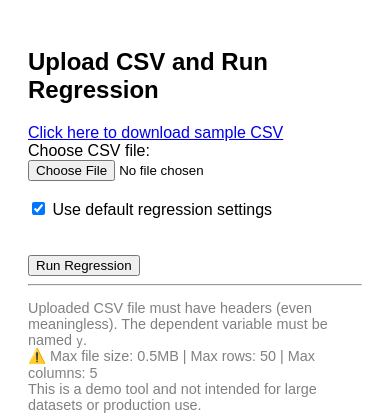
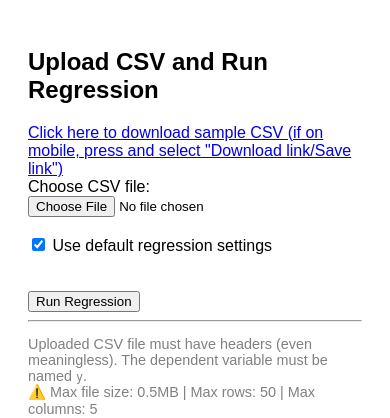
Before and after one commit to mark-2141/regression_azure, a Flask app: page / in a window 390 px wide. Shown: the top 418 px of the page. Run offline with Flask 3, Linux system fonts and the light colour scheme.

Commit message:
Update index.html
mobile download explanation

```diff
--- a/templates/index.html
+++ b/templates/index.html
@@ -29,7 +29,7 @@
     <h2>Upload CSV and Run Regression</h2>
 
     <a href="https://raw.githubusercontent.com/mark-2141/regression_azure/main/sample/example.csv" download>
-      Click here to download sample CSV
+      Click here to download sample CSV (if on mobile, press and select "Download link/Save link")
     </a>
 
     {% if success %}
```
